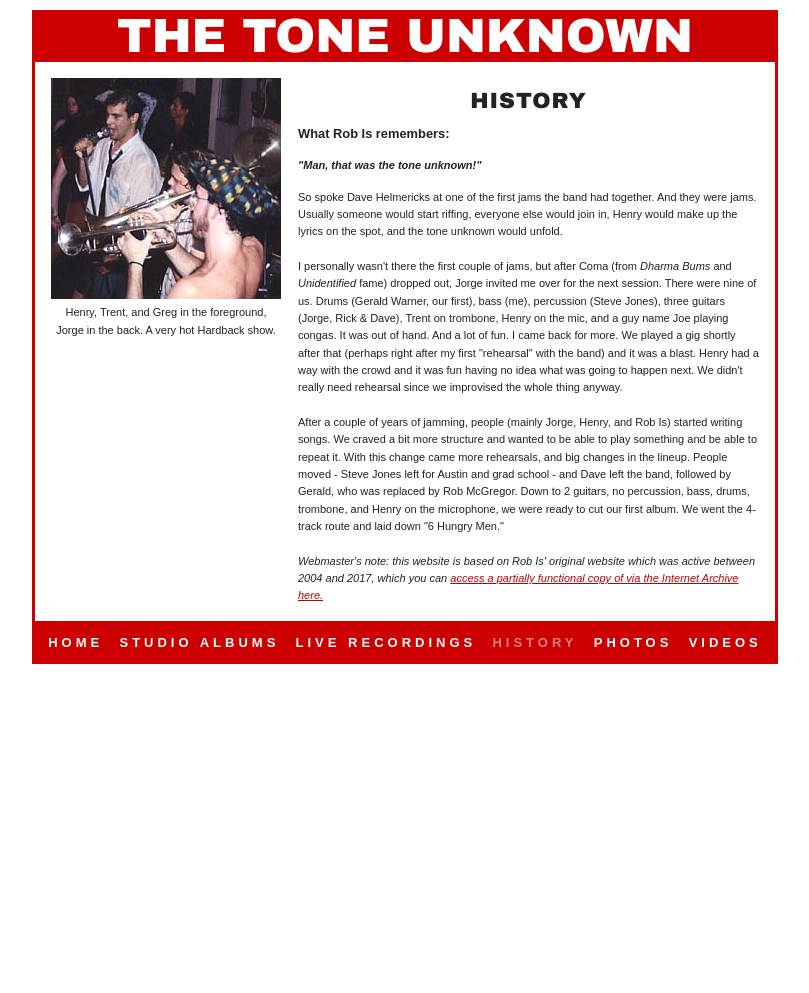
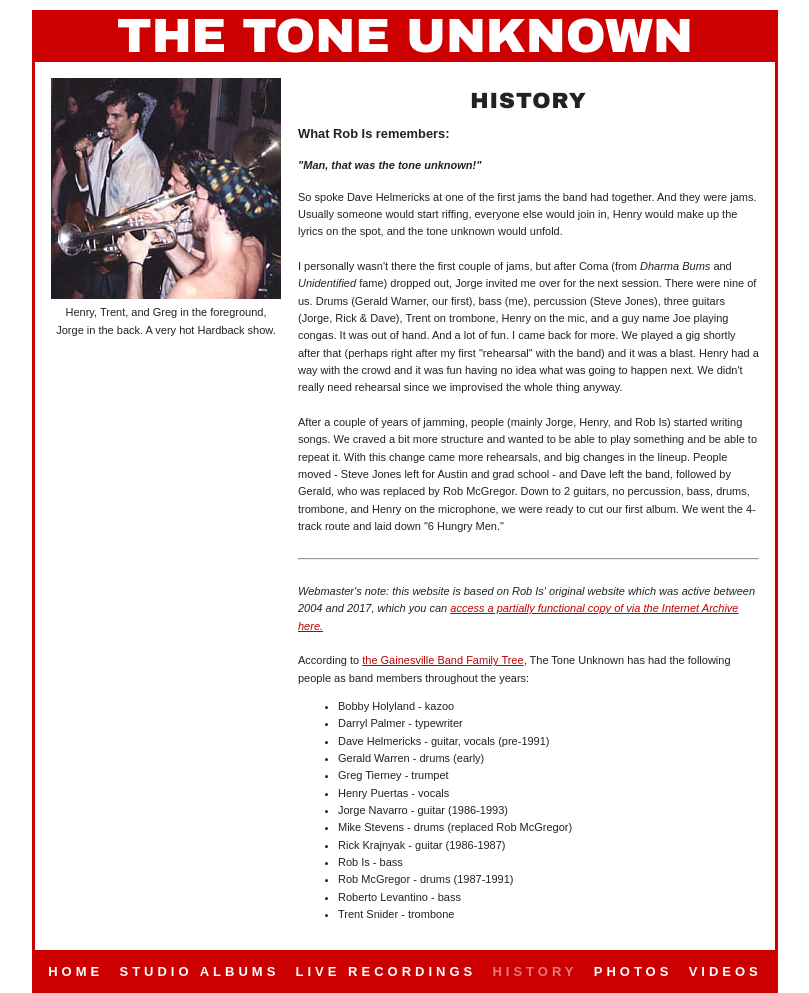
Before and after one commit to Ligushka/ligushka.github.io, a Jekyll site: the page built from history.html, in a window 1280 px wide. Shown: the whole page, without its empty margins (235-1044 px from the left). Built offline with Jekyll 4.4.1, drawn with Linux system fonts in a browser that asks for light colours; nearby versions of some CDN libraries; before the commit the page ends 900 px from its top, so only the background shows below that.

Commit message:
Update history.html

```diff
--- a/history.html
+++ b/history.html
@@ -20,6 +20,26 @@ title: History
         After a couple of years of jamming, people (mainly Jorge, Henry, and Rob Is) started writing songs. We craved a bit more structure and wanted to be able to play something and be able to repeat it. With this change came more rehearsals, and big changes in the lineup. People moved - Steve Jones left for Austin and grad school - and Dave left the band, followed by Gerald, who was replaced by Rob McGregor. Down to 2 guitars, no percussion, bass, drums, trombone, and Henry on the microphone, we were ready to cut our first album. We went the 4-track route and laid down "6 Hungry Men."
         <br>
         <br>
+        <hr>
+        <br>
         <em>Webmaster's note: this website is based on Rob Is' original website which was active between 2004 and 2017, which you can <a href="https://web.archive.org/web/20170912105153/http://toneunknown.com/">access a partially functional copy of via the Internet Archive here.</a></em>
+        <br>
+        <br>
+        According to <a href="https://web.archive.org/web/20050312212145/http://www.gainesvillebandfamilytree.com/article.php?TYPE=band&ID=537">the Gainesville Band Family Tree</a>, The Tone Unknown has had the following people as band members throughout the years:
+        <ul>
+            <li>Bobby Holyland - kazoo</li>
+            <li>Darryl Palmer - typewriter</li>
+            <li>Dave Helmericks - guitar, vocals (pre-1991)</li>
+            <li>Gerald Warren - drums (early)</li>
+            <li>Greg Tierney - trumpet</li>
+            <li>Henry Puertas - vocals</li>
+            <li>Jorge Navarro - guitar (1986-1993)</li>
+            <li>Mike Stevens - drums (replaced Rob McGregor)</li>
+            <li>Rick Krajnyak - guitar (1986-1987)</li>
+            <li>Rob Is - bass</li>
+            <li>Rob McGregor - drums (1987-1991)</li>
+            <li>Roberto Levantino - bass</li>
+            <li>Trent Snider - trombone</li>
+        </ul>
     </td>
 </tr>
```
